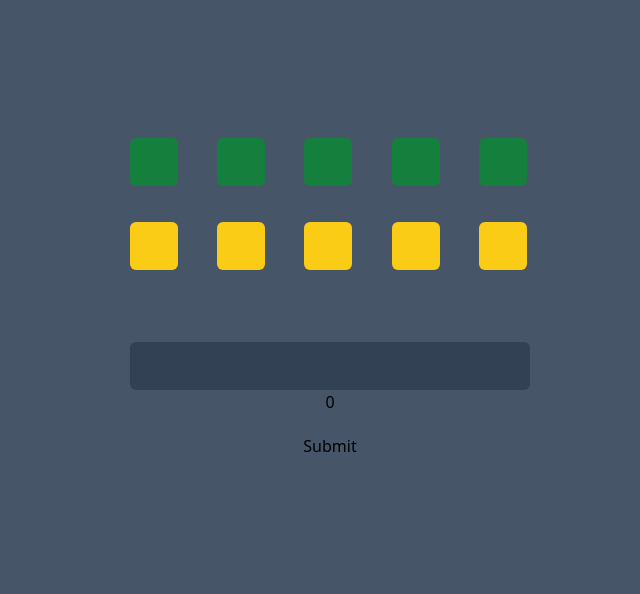
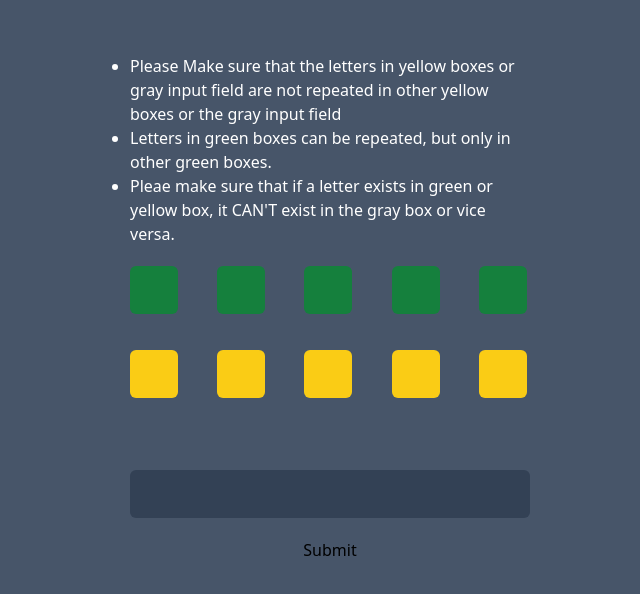
Before and after one commit to abhikatta/react_19_test_wordle_solver, a React (Vite) app: page / in a window 1280 px wide. Shown: the part 102-696 px from the top of the page, without its empty margins (310-950 px from the left). Built offline with nearby package versions, Linux system fonts and the light colour scheme.

Commit message:
removed the error thing for now, will add later

```diff
--- a/src/App.tsx
+++ b/src/App.tsx
@@ -1,47 +1,51 @@
-import { useActionState, useState } from "react";
 import { addInput } from "./redux/inputs/inputs";
-import { useDispatch } from "react-redux";
+import { useDispatch, useSelector } from "react-redux";
 import { LetterType } from "./redux/inputs/types";
+import { AppDispatch, RootState } from "./redux/store";
+import { useEffect } from "react";
 
 const App = () => {
-  const [pendingAlphabetsCount, setPendingAlphabetsCount] = useState<number>(0);
-  const dispatch = useDispatch();
-  const onSubmit = (_: any | null, formData: FormData) => {
-    Array.from({ length: 5 }).map((_, index) => {
-      formData?.get(`G_L${index + 1}`) ||
-        setPendingAlphabetsCount((prevCount) => prevCount + 1);
-      formData?.get(`Y_L${index + 1}`) ||
-        setPendingAlphabetsCount((prevCount) => prevCount + 1);
-      formData?.get("gray_letters") ||
-        setPendingAlphabetsCount((prevCount) => prevCount + 1);
-    });
-  };
+  const dispatch = useDispatch<AppDispatch>();
+  const appState = useSelector((state: RootState) => state.inputs);
+  useEffect(() => {
+    console.log(appState);
+  });
 
-  const [error, submitAction] = useActionState(onSubmit, null);
   const onChange = (
     letterType: LetterType,
     letterValue: string,
-    letterPosition?: number
+    letterPosition: number = 0
   ) => {
     dispatch(
       addInput({
         type: letterType,
         value: letterValue,
-        position: letterPosition,
+        position: letterType === "yellow" ? letterPosition - 5 : letterPosition,
       })
     );
   };
 
-  error && <p>{error}</p>;
   return (
-    <form
-      className="h-screen w-screen bg-slate-600 flex flex-col justify-center items-center gap-5"
-      action={submitAction}>
+    <div className="h-screen w-screen bg-slate-600 flex flex-col justify-center items-center gap-5">
       <div className="w-[25rem] h-auto flex flex-col justify-center items-center">
+        <ol className="text-white my-5">
+          <li className="list-disc">
+            Please Make sure that the letters in yellow boxes or gray input
+            field are not repeated in other yellow boxes or the gray input field
+          </li>
+          <li className="list-disc">
+            Letters in green boxes can be repeated, but only in other green
+            boxes.
+          </li>
+          <li className="list-disc">
+            Pleae make sure that if a letter exists in green or yellow box, it
+            CAN'T exist in the gray box or vice versa.
+          </li>
+        </ol>
         <div className="grid h-auto gap-9 grid-cols-5 grid-rows-2 justify-center items-center">
           {Array.from({ length: 15 }).map((_, index) => {
             return (
-              <div key={index}>
+              <div key={index} className=" font-extrabold text-xl">
                 {index < 5 && (
                   <input
                     onChange={(e) =>
@@ -64,15 +68,21 @@ const App = () => {
             );
           })}
           <input
-            maxLength={26 - pendingAlphabetsCount}
+            maxLength={26}
             onChange={(e) => onChange("gray", e.target.value)}
             className=" w-[25rem] h-[3rem] text-center bg-slate-700 rounded-md outline-none border-none text-white"
             name="gray_letters"></input>
         </div>
-        <p>{pendingAlphabetsCount}</p>
       </div>
       <button type="submit">Submit</button>
-    </form>
+      {/* <div className="flex flex-row">
+        {appState.green_letters.map((letter, index) => (
+          <p className="text-white" key={index}>
+            {letter.value}
+          </p>
+        ))}
+      </div> */}
+    </div>
   );
 };
 
--- /dev/null
+++ b/src/api/constants.ts
@@ -0,0 +1,2 @@
+export const API_URl =
+  "https://gist.githubusercontent.com/dracos/dd0668f281e685bad51479e5acaadb93/raw/6bfa15d263d6d5b63840a8e5b64e04b382fdb079/valid-wordle-words.txt";
--- a/src/redux/inputs/inputs.tsx
+++ b/src/redux/inputs/inputs.tsx
@@ -2,7 +2,10 @@ import { PayloadAction, createSlice } from "@reduxjs/toolkit";
 import { LetterType } from "./types";
 
 export interface InitialState {
-  existsInArray: boolean;
+  existsInArray: {
+    gray: boolean;
+    yellow: boolean;
+  };
   gray_letters: string[] | null;
   green_letters: [
     {
@@ -19,7 +22,10 @@ export interface InitialState {
 }
 
 const initialState: InitialState = {
-  existsInArray: false,
+  existsInArray: {
+    gray: false,
+    yellow: false,
+  },
   gray_letters: [],
   green_letters: [
     {
@@ -37,7 +43,7 @@ const initialState: InitialState = {
 
 interface PayloadType {
   value: string;
-  position?: number;
+  position: number;
   type: LetterType;
 }
 
@@ -46,32 +52,30 @@ const inputsSlice = createSlice({
   initialState: initialState,
   reducers: {
     addInput: (state, payload: PayloadAction<PayloadType>) => {
-      console.log(payload.payload);
-      const letterType = payload.payload.type;
-      const letterValue = payload.payload.value;
-      const letterPosition = payload.payload.position || 0;
+      const { type, value, position } = payload.payload;
 
-      if (letterType === "gray") {
+      state.existsInArray.gray = false;
+      state.existsInArray.yellow = false;
+
+      if (type === "gray") {
         // no repeted values
-        if (state.gray_letters?.includes(letterValue)) {
-          state.existsInArray = true;
+        if (state.gray_letters?.find((item) => item === value)) {
         } else {
-          state.gray_letters?.push(letterValue);
+          state.gray_letters?.push(value);
         }
-      } else if (letterType === "green") {
+      } else if (type === "green") {
         // can have repeted values
         state.green_letters.push({
-          postion: letterPosition,
-          value: letterValue,
+          postion: position,
+          value: value,
         });
       } else {
         // no repeted values
-        if (state.yellow_letters.find((item) => item.value === letterValue)) {
-          state.existsInArray = true;
+        if (state.yellow_letters.find((item) => item.value === value)) {
         } else {
           state.yellow_letters.push({
-            postion: letterPosition,
-            value: letterValue,
+            postion: position,
+            value: value,
           });
         }
       }
--- a/src/redux/store.ts
+++ b/src/redux/store.ts
@@ -4,7 +4,7 @@ const store = configureStore({
   reducer: { inputs: InputsReducer },
 });
 
-export type AppDispatch = ReturnType<typeof store.dispatch>;
-export type RootState = typeof store.getState;
+export type AppDispatch = typeof store.dispatch;
+export type RootState = ReturnType<typeof store.getState>;
 
 export default store;
```
